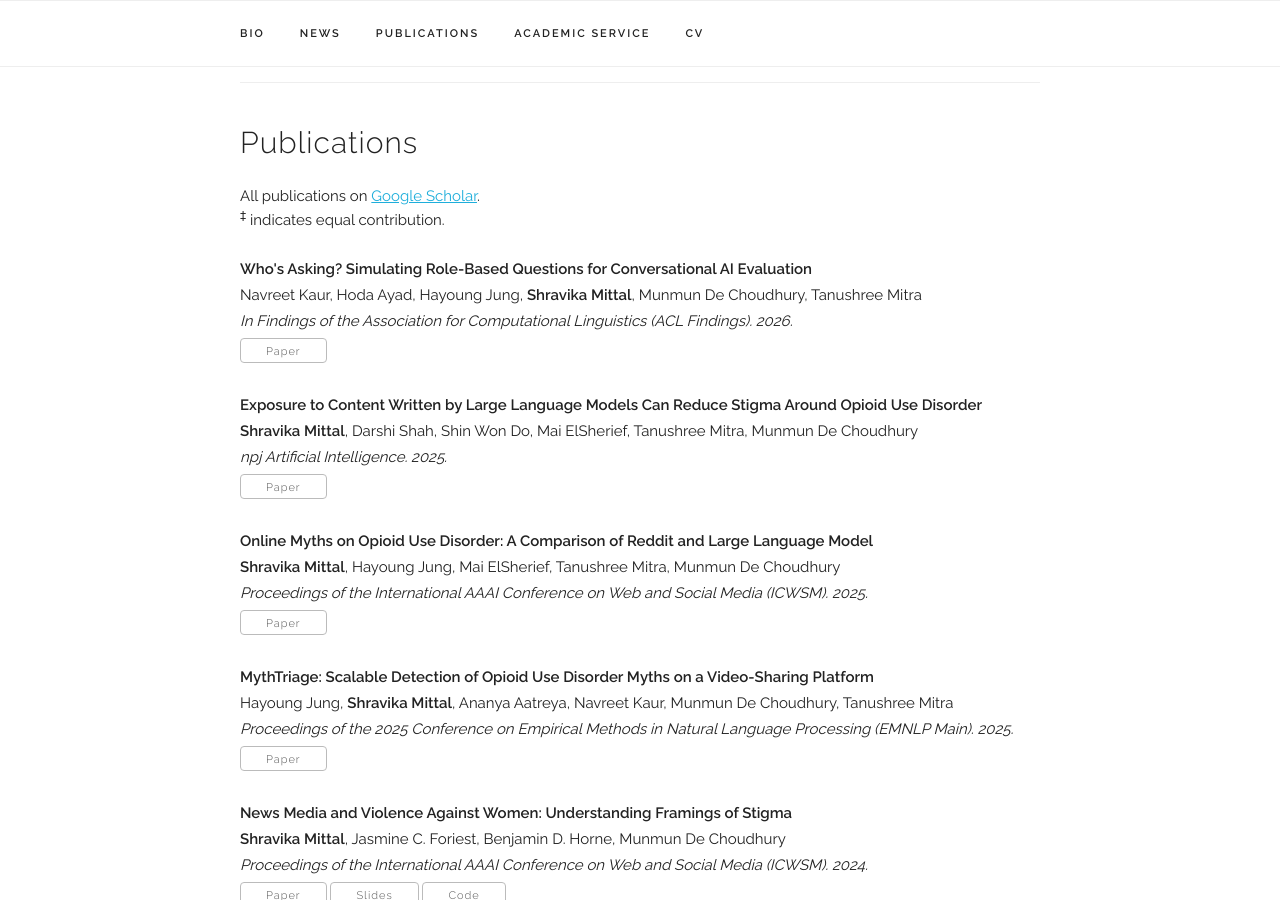
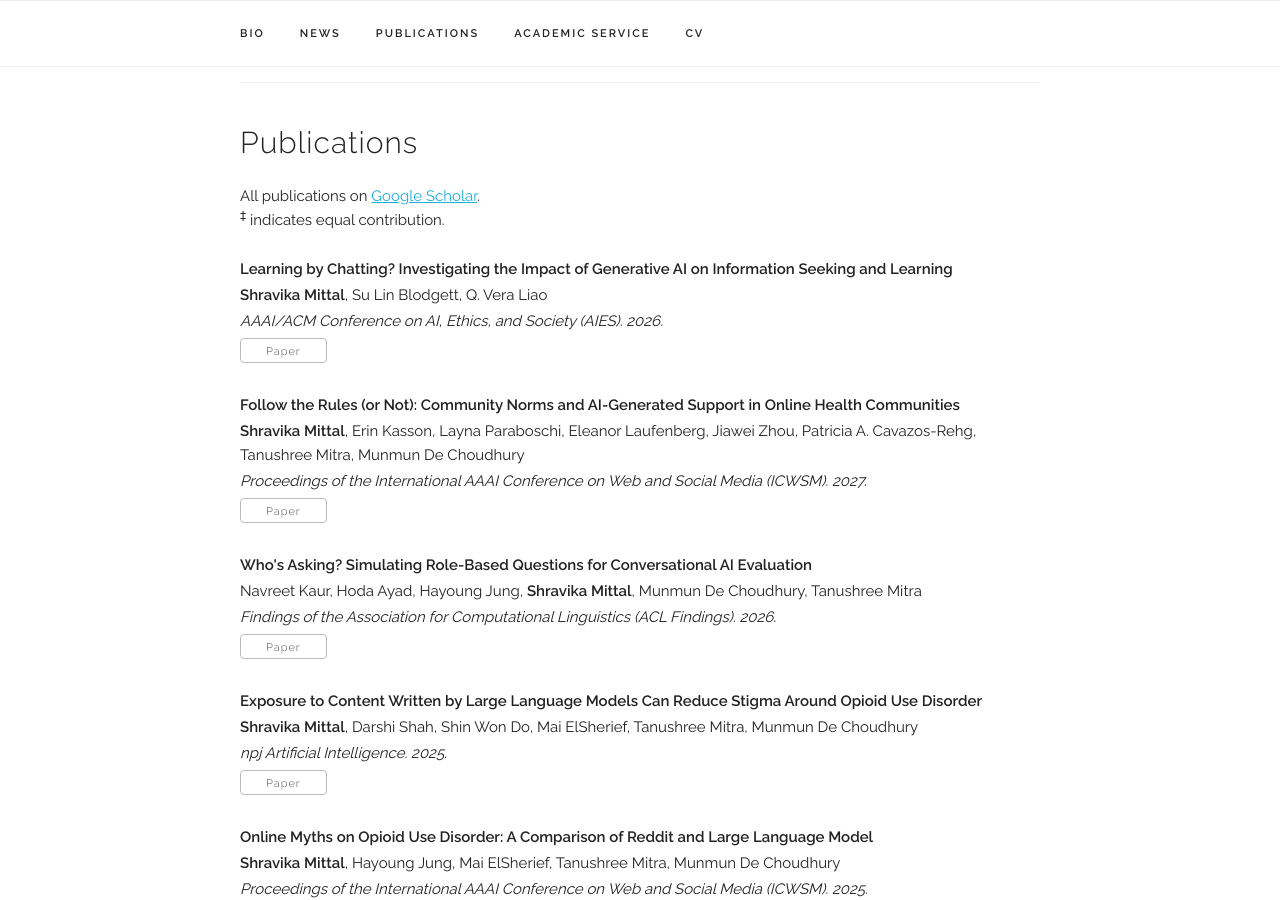
Before and after one commit to mittalshravika/mittalshravika.github.io, a Jekyll site: the page built from index.html, in a window 1280 px wide and 900 px high, scrolled down 1220 px. Built offline with Jekyll 4.4.1, drawn with Linux system fonts in a browser that asks for light colours; some web fonts are replaced.

Commit message:
added new papers

```diff
--- a/_data/publications.yaml
+++ b/_data/publications.yaml
@@ -140,9 +140,21 @@ papers:
   #   paper_pdf: "/assets/publications/2010_machine_readable_dictionaries/paper.pdf"
   #   selected: n
 
+  - title: "Learning by Chatting? Investigating the Impact of Generative AI on Information Seeking and Learning"
+    authors: "<b>Shravika Mittal</b>, Su Lin Blodgett, Q. Vera Liao"
+    venue: " AAAI/ACM Conference on AI, Ethics, and Society (AIES). 2026."
+    paper_pdf: "https://arxiv.org/abs/2606.11669"
+    selected: y
+
+  - title: "Follow the Rules (or Not): Community Norms and AI-Generated Support in Online Health Communities"
+    authors: "<b>Shravika Mittal</b>, Erin Kasson, Layna Paraboschi, Eleanor Laufenberg, Jiawei Zhou, Patricia A. Cavazos-Rehg, Tanushree Mitra, Munmun De Choudhury"
+    venue: "Proceedings of the International AAAI Conference on Web and Social Media (ICWSM). 2027."
+    paper_pdf: "https://arxiv.org/abs/2603.19093"
+    selected: y
+
   - title: "Who's Asking? Simulating Role-Based Questions for Conversational AI Evaluation"
     authors: "Navreet Kaur, Hoda Ayad, Hayoung Jung, <b>Shravika Mittal</b>, Munmun De Choudhury, Tanushree Mitra"
-    venue: "In Findings of the Association for Computational Linguistics (ACL Findings). 2026."
+    venue: "Findings of the Association for Computational Linguistics (ACL Findings). 2026."
     paper_pdf: "https://arxiv.org/pdf/2510.16829"
     selected: y
 
```
